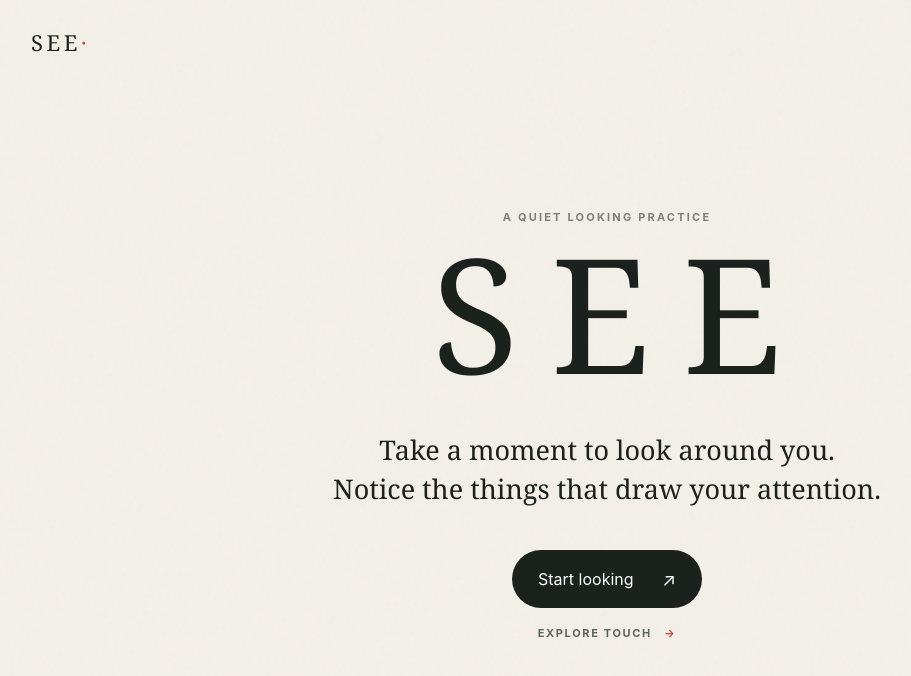
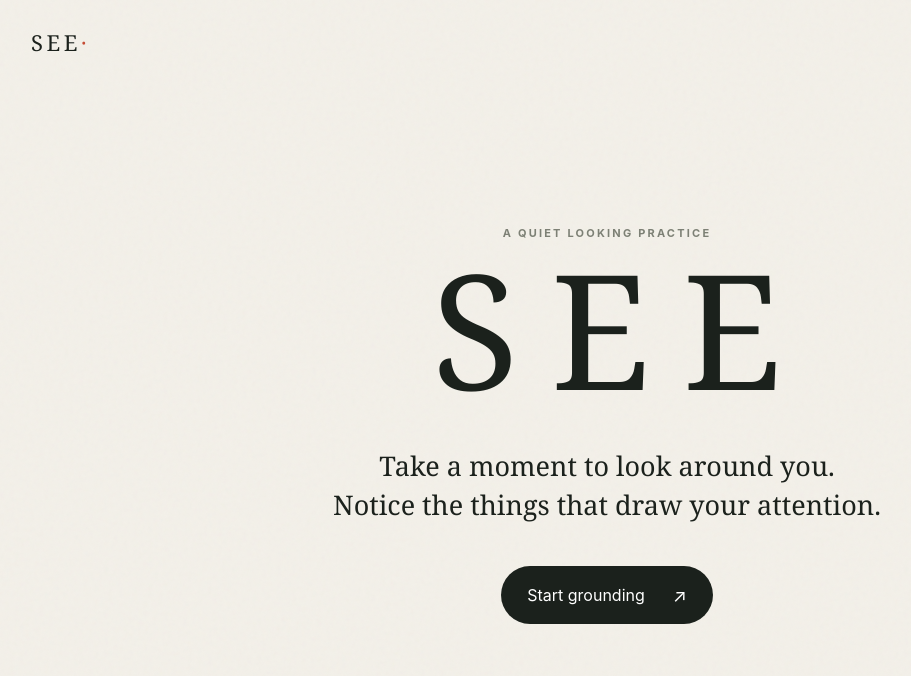
Before and after one commit to YuxingZhang727/grounding-prototype1, a SvelteKit app: page / in a window 1280 px wide. Shown: the top 676 px of the page, without its empty margins (33-944 px from the left). Built offline with nearby package versions, Linux system fonts and the light colour scheme.

Commit message:
Use TOUCH background before SEE collage flow

```diff
--- a/src/routes/+page.svelte
+++ b/src/routes/+page.svelte
@@ -1,5 +1,5 @@
 <script lang="ts">
-  import { onDestroy, tick } from 'svelte';
+  import { onDestroy, onMount, tick } from 'svelte';
 
   type Step = 'welcome' | 'camera' | 'crop' | 'segment' | 'fragment' | 'arrange' | 'finish';
   type Fragment = {
@@ -41,6 +41,7 @@
   let segmentationRequest = 0;
   let segmentationQueued = false;
   let directAiMode = false;
+  let textureBackground = '';
 
   const placements = [
     { x: 12, y: 18, size: 31, rotation: -10 },
@@ -78,6 +79,10 @@
     } catch (error) {
       cameraMessage = 'Camera unavailable here. You can choose a photo instead.';
     }
+  }
+
+  function beginGrounding() {
+    window.location.href = '/touch';
   }
 
   function stopCamera() {
@@ -455,6 +460,11 @@
     step = 'welcome';
   }
 
+  onMount(() => {
+    textureBackground = sessionStorage.getItem('grounding-touch-background') || '';
+    if (new URLSearchParams(window.location.search).get('start') === 'see') begin();
+  });
+
   onDestroy(stopCamera);
 </script>
 
@@ -484,10 +494,7 @@
         <p>Take a moment to look around you.</p>
         <p>Notice the things that draw your attention.</p>
       </div>
-      <div class="welcome-actions">
-        <button class="primary" onclick={begin}>Start looking <span>↗</span></button>
-        <a class="touch-link" href="/touch">Explore TOUCH <span>→</span></a>
-      </div>
+      <button class="primary" onclick={beginGrounding}>Start grounding <span>↗</span></button>
     </section>
 
   {:else if step === 'camera'}
@@ -669,6 +676,7 @@
         <div
           class="collage"
           class:editing={step === 'arrange'}
+          style={`background-image:${textureBackground ? `url(${textureBackground})` : 'none'}`}
           bind:this={collageStage}
           onpointerdown={collagePointerDown}
           onpointermove={fragmentPointerMove}
@@ -736,9 +744,6 @@
   h1 { font-family:Georgia,serif; font-weight:400; letter-spacing:.2em; font-size:clamp(82px,15vw,160px); line-height:.8; margin:0 0 54px; transform:translateX(.1em); }
   .intro { font-family:Georgia,serif; font-size:clamp(19px,2.4vw,27px); line-height:1.45; margin-bottom:42px; }
   .intro p { margin:0; }
-  .welcome-actions { display:flex; flex-direction:column; align-items:center; gap:18px; }
-  .touch-link { color:#5e645e; text-decoration:none; font-size:11px; font-weight:650; letter-spacing:.15em; text-transform:uppercase; }
-  .touch-link span { margin-left:8px; color:#c54b34; }
   .primary { border:0; border-radius:100px; background:#1b211c; color:#fff; height:58px; padding:0 26px; min-width:190px; cursor:pointer; display:inline-flex; align-items:center; justify-content:space-between; gap:28px; transition:transform .2s, background .2s; }
   .primary:hover { transform:translateY(-2px); background:#c54b34; }
   .primary span { font-size:18px; }
@@ -813,7 +818,7 @@
   .arrange-heading h2 { font-size:clamp(40px,5vw,68px); }
   .arrange-heading p { max-width:330px; line-height:1.55; }
   .collage-shell { grid-row:1 / 3; grid-column:2; width:100%; display:grid; place-items:center; }
-  .collage { width:min(100%,680px); aspect-ratio:1; background:#faf9f5; box-shadow:0 22px 70px rgba(34,39,34,.13); position:relative; overflow:hidden; touch-action:none; }
+  .collage { width:min(100%,680px); aspect-ratio:1; background-color:#faf9f5; background-size:cover; background-position:center; box-shadow:0 22px 70px rgba(34,39,34,.13); position:relative; overflow:hidden; touch-action:none; }
   .collage-item { position:absolute; cursor:grab; touch-action:none; transition:filter .15s; display:grid; place-items:center; }
   .collage-item > img { width:100%; height:100%; object-fit:contain; pointer-events:none; user-select:none; filter:drop-shadow(0 8px 7px rgba(25,30,25,.14)); }
   .collage-item.active { outline:1px dashed #202720; outline-offset:3px; filter:saturate(1.08); }
```
Also changed, not shown: src/routes/touch/+page.svelte (+19 -3 lines), 1 other file (tests, documents, lock files or other folders).
